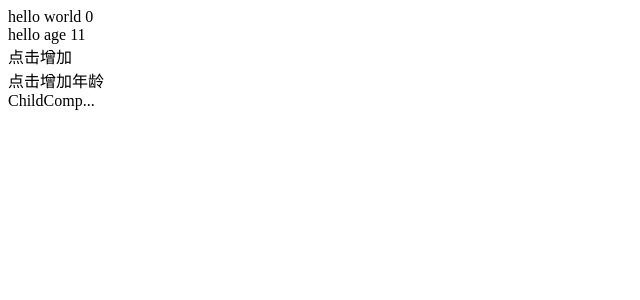
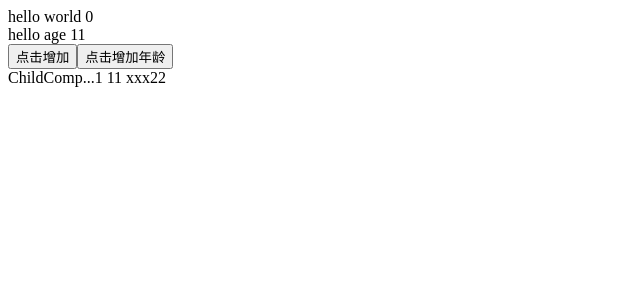
Before and after one commit to scalerone/ReactHooksDemo, a React (Create React App) app in the folder demo01/: page / in a window 1280 px wide. Shown: the top 300 px of the page, without its empty margins (0-640 px from the left). Built offline with nearby package versions, Linux system fonts and the light colour scheme.

Commit message:
useMemo配合memo进行性能优化

```diff
--- a/demo01/src/UseMemo.js
+++ b/demo01/src/UseMemo.js
@@ -1,12 +1,18 @@
-import React, { memo, useState,useMemo } from 'react';
-
+import React, { memo, useState,useMemo,useContext  } from 'react';
 // 子组件
-const ChildComp = (info) => {
-  console.log('ChildComp...',info);
-  return (<div>ChildComp...</div>);
+const ChildComp = (props) => {
+  // return  age;
+  // const info2= useContext(myContextContext ); // 得到父组件传的值
+  const { info } = props
+  console.log('props',props)
+  return (
+    <div>ChildComp...1 {info.age} xxx22 </div>
+  );
 };
 
-const MemoChildComp = memo(ChildComp);
+//增加count等无关变量时，不影响子组件的更新
+const MemoChildComp = memo(ChildComp);//替代pure.Component
+
 
 // 父组件
 const Parent = () => {
@@ -20,9 +26,14 @@ const Parent = () => {
     <div className="App">
       <div>hello world {count}</div>
       <div>hello age {age}</div>
-      <div onClick={() => { setCount(count => count + 1); }}>点击增加</div>
-      <div onClick={() => { setAge(age => age + 1); }}>点击增加年龄</div>
-      <MemoChildComp info={info}/>
+      <button onClick={() => { setCount(count => count + 1); }}>点击增加</button>
+      <button onClick={() => { setAge(age => age + 1); }}>点击增加年龄</button>
+      <div>
+
+        <MemoChildComp info={info}/>
+        {/*<MemoChildComp info={info}/>*/}
+      </div>
+
     </div>
   );
 };
--- /dev/null
+++ b/demo01/src/createContext.js
@@ -0,0 +1,3 @@
+import { createContext } from "react";
+const myContextContext = createContext(null);
+export default myContextContext ;
--- a/demo01/src/index.js
+++ b/demo01/src/index.js
@@ -8,7 +8,7 @@ import ReactDOM from 'react-dom';
 // import Example from "./Example5";
 // import Example from "./Example5";
 // import Example from './Example6/Example6'
-import Example7 from './Example7/Example7'
+// import Example7 from './Example7/Example7'
 // import Example from "./Example8";
 // import Example from "./UseReducer";
 import Example from "./UseMemo";
```
